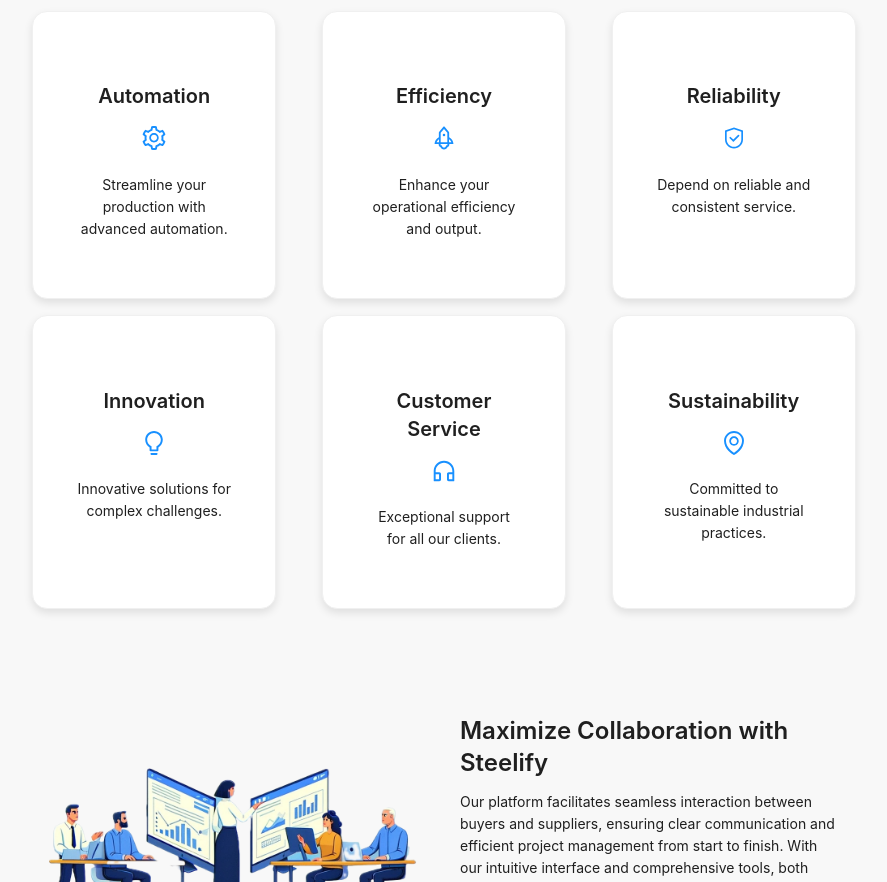
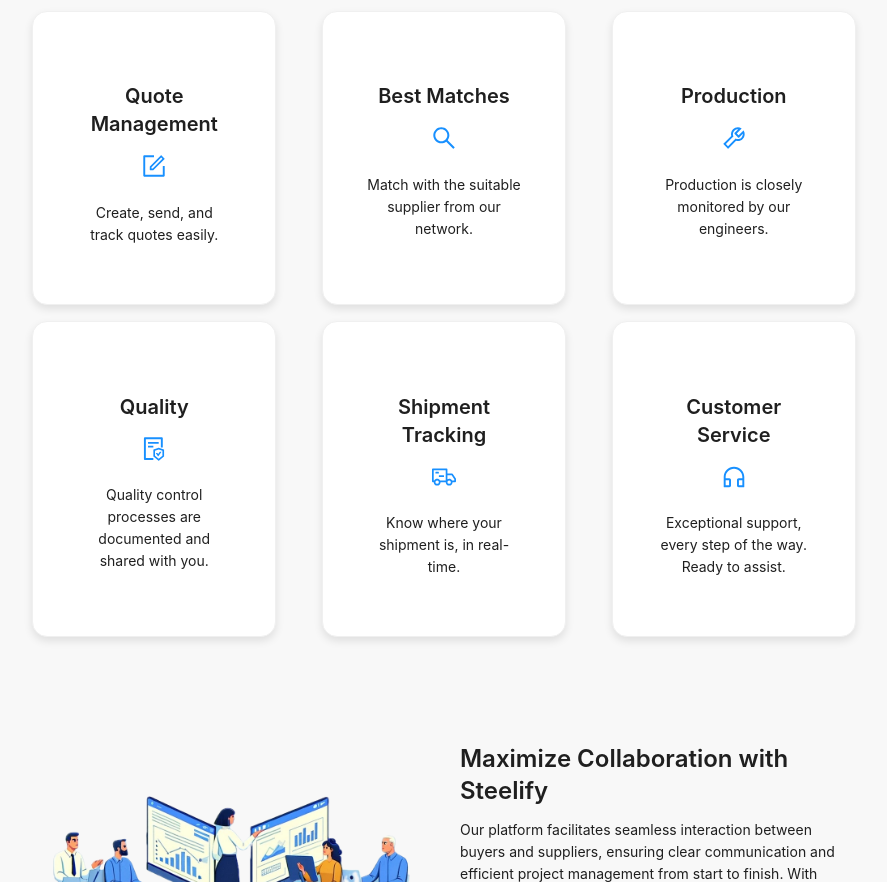
Before and after one commit to alperenerS/steelify.io, a React (Create React App) app in the folder client/: page / in a window 1280 px wide. Shown: the part 960-1842 px from the top of the page, without its empty margins (196-1083 px from the left). Built offline with nearby package versions, Linux system fonts and the light colour scheme; no server answers.

Commit message:
Refactor: Landing Page texts changed

```diff
--- a/client/src/Pages/LandingPage/featuresSection.js
+++ b/client/src/Pages/LandingPage/featuresSection.js
@@ -1,17 +1,17 @@
 import React from 'react';
 import { Row, Col, Card, Typography } from 'antd';
-import { SettingOutlined, RocketOutlined, SafetyOutlined, BulbOutlined, CustomerServiceOutlined, EnvironmentOutlined } from '@ant-design/icons';
+import { FormOutlined, SearchOutlined, ToolOutlined, FileProtectOutlined, CustomerServiceOutlined, TruckOutlined } from '@ant-design/icons';
 import './featuresSection.css';
 
 const { Title, Paragraph } = Typography;
 
 const featureCardsData = [
-  { title: 'Automation', icon: <SettingOutlined />, description: 'Streamline your production with advanced automation.' },
-  { title: 'Efficiency', icon: <RocketOutlined />, description: 'Enhance your operational efficiency and output.' },
-  { title: 'Reliability', icon: <SafetyOutlined />, description: 'Depend on reliable and consistent service.' },
-  { title: 'Innovation', icon: <BulbOutlined />, description: 'Innovative solutions for complex challenges.' },
-  { title: 'Customer Service', icon: <CustomerServiceOutlined />, description: 'Exceptional support for all our clients.' },
-  { title: 'Sustainability', icon: <EnvironmentOutlined />, description: 'Committed to sustainable industrial practices.' },
+  { title: 'Quote Management', icon: <FormOutlined />, description: 'Create, send, and track quotes easily.' },
+  { title: 'Best Matches', icon: <SearchOutlined />, description: 'Match with the suitable supplier from our network.' },
+  { title: 'Production', icon: <ToolOutlined />, description: 'Production is closely monitored by our engineers.' },
+  { title: 'Quality', icon: <FileProtectOutlined />, description: 'Quality control processes are documented and shared with you.' },
+  { title: 'Shipment Tracking', icon: <TruckOutlined />, description: 'Know where your shipment is, in real-time.' },
+  { title: 'Customer Service', icon: <CustomerServiceOutlined />, description: 'Exceptional support, every step of the way. Ready to assist.' },
 ];
 
 const FeaturesSection = () => {
```
